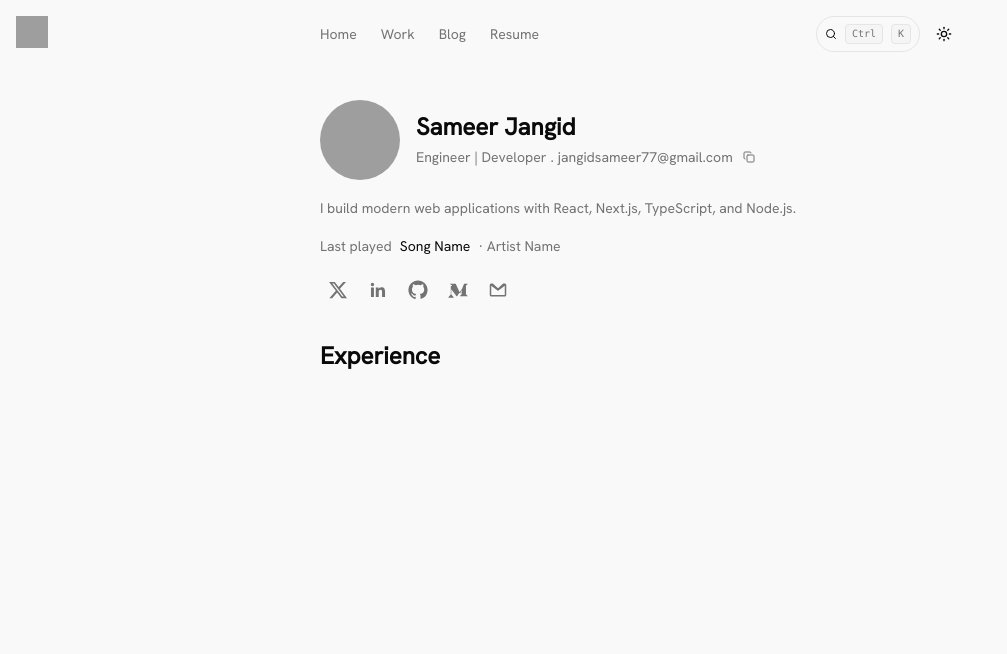
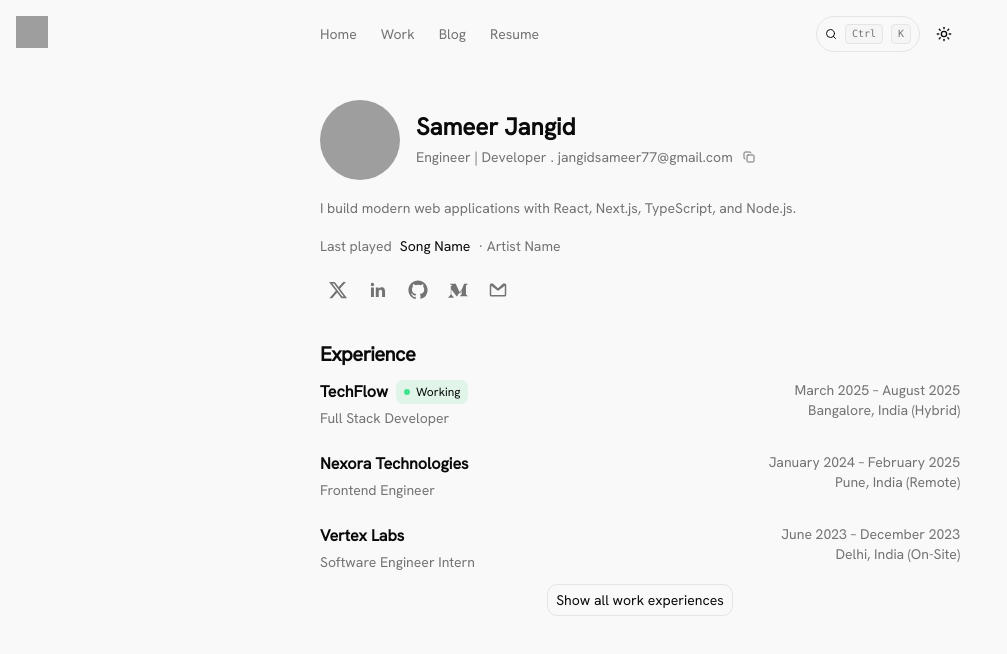
Before and after one commit to SAM129EER/portfolio, a Next.js app: page / in a window 1280 px wide. Shown: the top 654 px of the page, without its empty margins (0-1007 px from the left). Built offline with nearby package versions, Linux system fonts and the light colour scheme; grey boxes are pictures that could not be loaded.

Commit message:
feat: implement Experience section with dynamic data and interactive components

```diff
--- a/components/Home/Experience/Experience.tsx
+++ b/components/Home/Experience/Experience.tsx
@@ -1,12 +1,29 @@
-import React from 'react'
+import Link from "next/link"
+
 import { Container } from "@/components/Common/container"
+import { Button } from "@/components/ui/button"
 
-const Experience = () => {
+import { experienceData } from "./experience-data"
+import { ExperienceItem } from "./ExperienceItem"
+
+export default function Experience() {
   return (
     <Container>
-      <h1 className="text-2xl font-bold">Experience</h1>
+      <section className="space-y-3">
+        <h2 className="text-xl font-semibold tracking-tight">Experience</h2>
+
+        <div className="space-y-6">
+          {experienceData.slice(0, 3).map((experience) => (
+            <ExperienceItem key={experience.id} experience={experience} />
+          ))}
+        </div>
+
+        <div className="flex justify-center items-center">
+          <Button variant="outline" className={"p-2"}>
+            <Link href="/work" >Show all work experiences</Link>
+          </Button>
+        </div>
+      </section>
     </Container>
   )
 }
-
-export default Experience
--- /dev/null
+++ b/components/Home/Experience/ExperienceItem.tsx
@@ -0,0 +1,100 @@
+"use client"
+
+import { useState } from "react"
+import { ChevronDown } from "lucide-react"
+
+import { cn } from "@/lib/utils"
+
+import type { Experience } from "./experience-data"
+import { ExperienceTechnology } from "./ExperienceTechnology"
+
+
+type ExperienceItemProps = {
+  experience: Experience
+}
+
+export function ExperienceItem({ experience }: ExperienceItemProps) {
+  const [open, setOpen] = useState(false)
+
+  return (
+    <article className="group/card">
+      {/* Header */}
+      <div className="flex items-start justify-between">
+        {/* Left side */}
+        <div>
+          <div className="flex items-center gap-2">
+            <h3 className="font-semibold">{experience.company}</h3>
+
+            {experience.working && (
+              <span className="inline-flex items-center gap-1.5 rounded-md bg-green-500/10 px-2 py-1 text-xs font-medium text-foreground dark:text-foreground">
+                <span className="size-1.5 rounded-full bg-green-400 animate-pulse" />
+                Working
+              </span>
+            )}
+
+            <button
+              type="button"
+              onClick={() => setOpen((prev) => !prev)}
+              aria-expanded={open}
+              aria-label={
+                open
+                  ? `Collapse ${experience.company}`
+                  : `Expand ${experience.company}`
+              }
+              className="relative flex size-5 items-center justify-center rounded-md bg-muted opacity-0 transition-colors group-hover/card:opacity-100 hover:bg-muted/80"
+            >
+              <ChevronDown
+                className={cn(
+                  "size-4 transition-transform duration-200",
+                  open && "rotate-180"
+                )}
+              />
+            </button>
+          </div>
+
+          <p className="mt-1 text-sm text-muted-foreground">
+            {experience.role}
+          </p>
+        </div>
+
+        {/* Right side */}
+        <div className="text-right text-sm text-muted-foreground">
+          <p>{experience.time}</p>
+          <p>{experience.location}</p>
+        </div>
+      </div>
+
+      {/* Details */}
+      {open && (
+        <div className="mt-4 border-t pt-4">
+          <div className="space-y-6">
+            {/* Technologies */}
+            <div>
+              <h4 className="mb-3 font-semibold">Technologies & Tools</h4>
+
+              <div className="flex flex-wrap gap-2">
+                {experience.technologies.map((technology) => (
+                  <ExperienceTechnology
+                    key={technology.name}
+                    technology={technology}
+                  />
+                ))}
+              </div>
+            </div>
+
+            {/* Achievements */}
+            <div>
+              <h4 className="mb-2 font-semibold">What I've done</h4>
+
+              <ul className="list-disc space-y-1 pl-5 text-sm leading-6 text-muted-foreground">
+                {experience.achievements.map((achievement) => (
+                  <li className="tracking-tight" key={achievement}>{achievement}</li>
+                ))}
+              </ul>
+            </div>
+          </div>
+        </div>
+      )}
+    </article>
+  )
+}
--- /dev/null
+++ b/components/Home/Experience/ExperienceTechnology.tsx
@@ -0,0 +1,43 @@
+import type { Technology } from "./experience-data";
+
+type ExperienceTechnologyProps = {
+  technology: Technology;
+};
+
+export function ExperienceTechnology({
+  technology,
+}: ExperienceTechnologyProps) {
+  const Icon = technology.icon;
+
+  return (
+    <div
+      className="
+        group relative flex h-9 min-w-9
+        items-center justify-center gap-2
+        overflow-hidden rounded-md
+        border border-dashed
+        px-2
+        text-muted-foreground
+        transition-all duration-200
+        hover:min-w-fit
+        hover:bg-muted
+        hover:text-foreground
+      "
+    >
+      <Icon className="size-4 shrink-0" />
+
+      <span
+        className="
+          max-w-0 overflow-hidden whitespace-nowrap
+          text-xs font-medium
+          opacity-0
+          transition-all duration-200
+          group-hover:max-w-24
+          group-hover:opacity-100
+        "
+      >
+        {technology.name}
+      </span>
+    </div>
+  );
+}
--- /dev/null
+++ b/components/Home/Experience/experience-data.ts
@@ -0,0 +1,67 @@
+import type { ComponentType, SVGProps } from "react";
+
+export type Technology = {
+  name: string;
+  icon: ComponentType<SVGProps<SVGSVGElement>>;
+};
+
+export type Experience = {
+  id: string;
+  company: string;
+  role: string;
+  working: boolean;
+  time: string;
+  location: string;
+  technologies: Technology[];
+  achievements: string[];
+};
+
+
+// Dummy Company
+export const experienceData: Experience[] = [
+    {
+      id: "techflow",
+      company: "TechFlow",
+      role: "Full Stack Developer",
+      working: true,
+      time: "March 2025 – August 2025",
+      location: "Bangalore, India (Hybrid)",
+      technologies: [],
+      achievements: [
+        "Built and maintained scalable web applications using React, TypeScript, and Node.js.",
+        "Designed REST APIs and integrated PostgreSQL databases for core application features.",
+        "Improved application performance by optimizing API requests and frontend rendering.",
+      ],
+    },
+
+    {
+      id: "nexora",
+      company: "Nexora Technologies",
+      role: "Frontend Engineer",
+      working: false,
+      time: "January 2024 – February 2025",
+      location: "Pune, India (Remote)",
+      technologies: [],
+      achievements: [
+        "Developed responsive and accessible interfaces using React and TypeScript.",
+        "Created reusable UI components and established consistent design patterns across the application.",
+        "Collaborated with designers and backend engineers to deliver new product features.",
+        "Reduced unnecessary client-side requests by implementing efficient data-fetching and caching strategies.",
+      ],
+    },
+
+    {
+      id: "vertex",
+      company: "Vertex Labs",
+      role: "Software Engineer Intern",
+      working: false,
+      time: "June 2023 – December 2023",
+      location: "Delhi, India (On-Site)",
+      technologies: [],
+      achievements: [
+        "Developed internal dashboards and tools used by multiple teams.",
+        "Implemented backend endpoints and database operations for internal applications.",
+        "Fixed bugs and contributed to code reviews, testing, and documentation.",
+      ],
+    },
+  ];
```
Also changed, not shown: components/icons/index.ts (line endings or trailing spaces).
